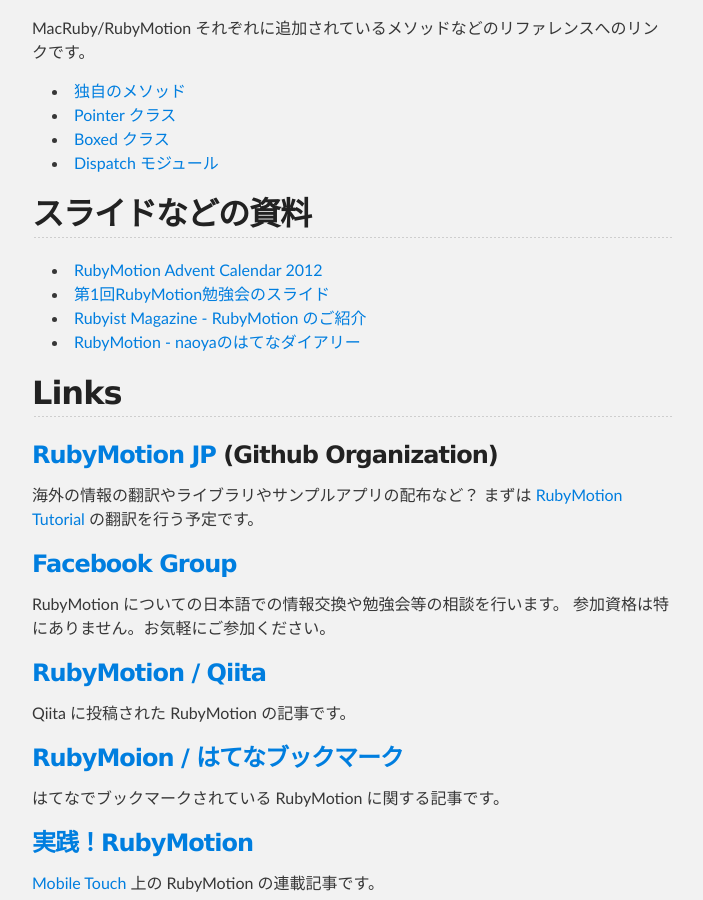
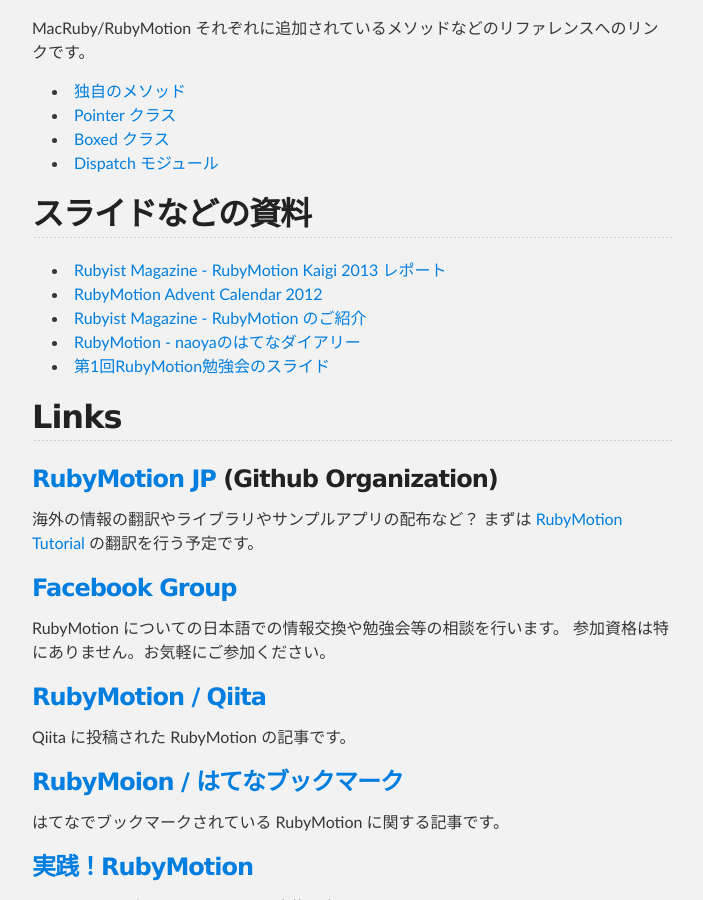
Before and after one commit to RubyMotionJP/rubymotionjp.github.com, a Jekyll site: the page built from index.md, in a window 1280 px wide and 900 px high, scrolled down 1062 px. Shown: the whole window, without its empty margins (288-991 px from the left). Built offline with Jekyll 4.4.1, drawn with Linux system fonts in a browser that asks for light colours.

Commit message:
Add RubyMotion Kaigi 2013 report

```diff
--- a/index.md
+++ b/index.md
@@ -43,10 +43,11 @@
 - [Dispatch モジュール](http://watson1978.github.com/MacRuby-DoJo/blog/2012/03/31/dispatch-module/)
 
 ## スライドなどの資料
+- [Rubyist Magazine - RubyMotion Kaigi 2013 レポート](http://magazine.rubyist.net/?0043-RubyMotionKaigi2013Report)
 - [RubyMotion Advent Calendar 2012](http://www.adventar.org/calendars/18)
-- [第1回RubyMotion勉強会のスライド](http://satococoa.github.com/blog/2012/08/05/rubymotionjp-meetup-1st/)
 - [Rubyist Magazine - RubyMotion のご紹介](http://jp.rubyist.net/magazine/?0039-IntroductionToRubyMotion)
 - [RubyMotion - naoyaのはてなダイアリー](http://d.hatena.ne.jp/naoya/20120831/1346409758)
+- [第1回RubyMotion勉強会のスライド](http://satococoa.github.com/blog/2012/08/05/rubymotionjp-meetup-1st/)
 
 ## Links
 
```
